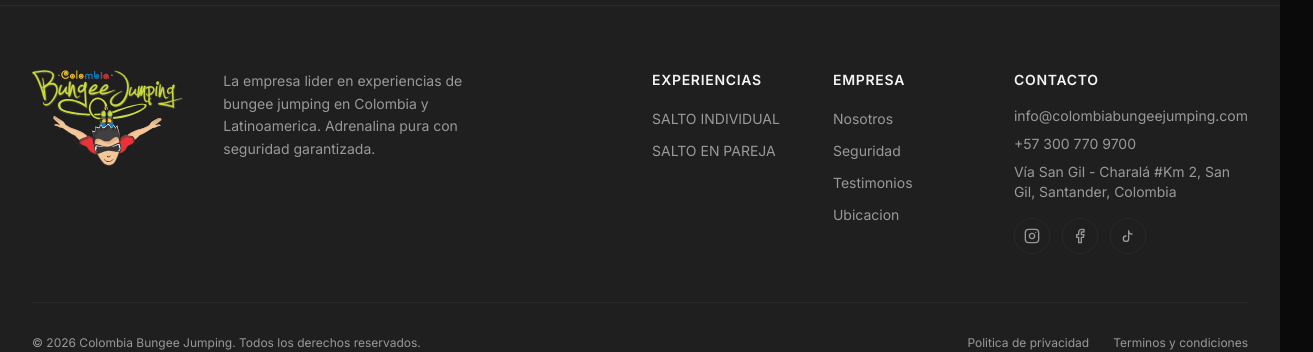
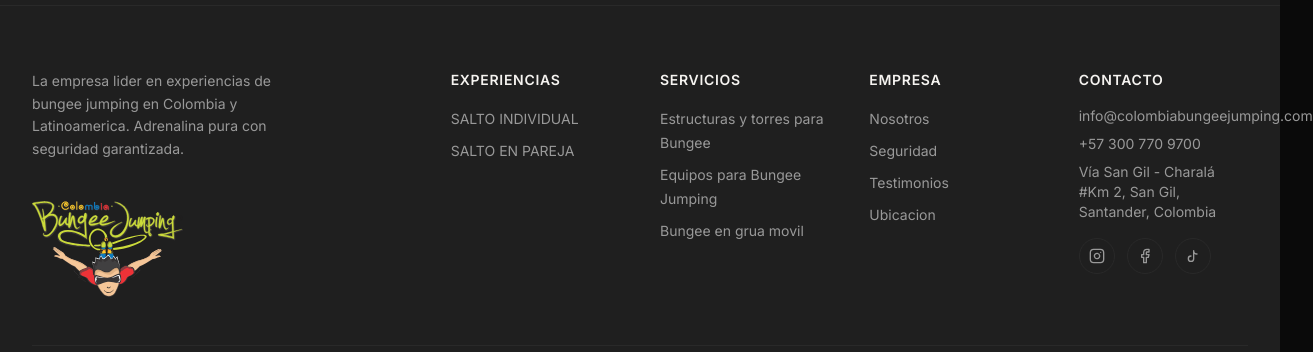
Before and after one commit to Colombia-bungee-jumping/website, a Next.js app: page / in a window 1280 px wide. Shown: the part 4600-4952 px from the top of the page, 1313 px wide, since content can reach past the window. Built offline with nearby package versions, Linux system fonts and the light colour scheme; no server answers.

Commit message:
feat: update footer layout and add new service links; include jump couple image

```diff
--- a/components/footer.tsx
+++ b/components/footer.tsx
@@ -8,8 +8,12 @@ export function Footer() {
   return (
     <footer className="bg-secondary border-t border-border py-16">
       <div className="mx-auto max-w-7xl px-4 sm:px-6 lg:px-8">
-        <div className="grid grid-cols-1 sm:grid-cols-3 lg:grid-cols-[400px_1fr_1fr_1fr] xl:grid-cols-[580px_1fr_1fr_1fr] gap-10">
-          <div className="flex flex-col sm:flex-row sm:col-span-3 lg:col-span-1 gap-6 sm:gap-10">
+        <div className="grid grid-cols-1 sm:grid-cols-2 lg:grid-cols-6 gap-10">
+          <div className="flex flex-col sm:col-span-2 lg:col-span-2 gap-6 sm:gap-10">
+            <p className="text-sm text-muted-foreground leading-relaxed lg:max-w-[250px]">
+              La empresa lider en experiencias de bungee jumping en Colombia y
+              Latinoamerica. Adrenalina pura con seguridad garantizada.
+            </p>
             <a href="#inicio">
               <img
                 src="/logo.svg"
@@ -17,10 +21,6 @@ export function Footer() {
                 className="h-24"
               />
             </a>
-            <p className="text-sm text-muted-foreground leading-relaxed lg:max-w-[250px]">
-              La empresa lider en experiencias de bungee jumping en Colombia y
-              Latinoamerica. Adrenalina pura con seguridad garantizada.
-            </p>
           </div>
 
           <div>
@@ -28,7 +28,9 @@ export function Footer() {
               Experiencias
             </h4>
             <ul className="flex flex-col gap-2">
-              {services.filter(s => s.showButton).map((service) => (
+              {services
+                .filter((s) => s.showButton)
+                .map((service) => (
                   <li key={service.id}>
                     <a
                       href="#experiencias"
@@ -43,12 +45,44 @@ export function Footer() {
 
           <div>
             <h4 className="text-foreground font-semibold uppercase tracking-wider text-sm mb-4">
+              Servicios
+            </h4>
+            <ul className="flex flex-col gap-2">
+              <li>
+                <a
+                  href="/estructuras-y-torres-para-bungee"
+                  className="text-sm text-muted-foreground hover:text-foreground transition-colors"
+                >
+                  Estructuras y torres para Bungee
+                </a>
+              </li>
+              <li>
+                <a
+                  href="/equipos-para-bungee-jumping"
+                  className="text-sm text-muted-foreground hover:text-foreground transition-colors"
+                >
+                  Equipos para Bungee Jumping
+                </a>
+              </li>
+              <li>
+                <a
+                  href="/bungee-en-grua-movil"
+                  className="text-sm text-muted-foreground hover:text-foreground transition-colors"
+                >
+                  Bungee en grua movil
+                </a>
+              </li>
+            </ul>
+          </div>
+
+          <div>
+            <h4 className="text-foreground font-semibold uppercase tracking-wider text-sm mb-4">
               Empresa
             </h4>
             <ul className="flex flex-col gap-2">
               <li>
                 <a
-                  href="#nosotros"
+                  href="/nosotros"
                   className="text-sm text-muted-foreground hover:text-foreground transition-colors"
                 >
                   Nosotros
@@ -56,7 +90,7 @@ export function Footer() {
               </li>
               <li>
                 <a
-                  href="#seguridad"
+                  href="/#seguridad"
                   className="text-sm text-muted-foreground hover:text-foreground transition-colors"
                 >
                   Seguridad
@@ -64,7 +98,7 @@ export function Footer() {
               </li>
               <li>
                 <a
-                  href="#testimonios"
+                  href="/#testimonios"
                   className="text-sm text-muted-foreground hover:text-foreground transition-colors"
                 >
                   Testimonios
@@ -72,7 +106,7 @@ export function Footer() {
               </li>
               <li>
                 <a
-                  href="#ubicacion"
+                  href="/#ubicacion"
                   className="text-sm text-muted-foreground hover:text-foreground transition-colors"
                 >
                   Ubicacion
```
Also changed, not shown: 1 other file (tests, documents, lock files or other folders). Lines whose indentation alone changed are shown as unchanged.
